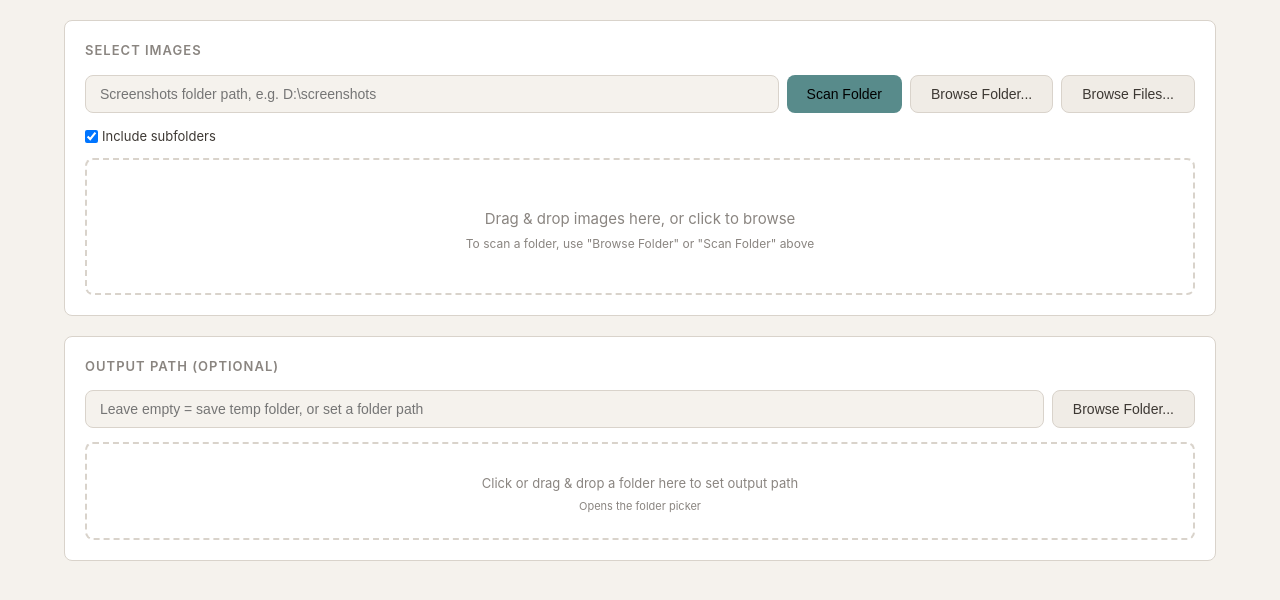
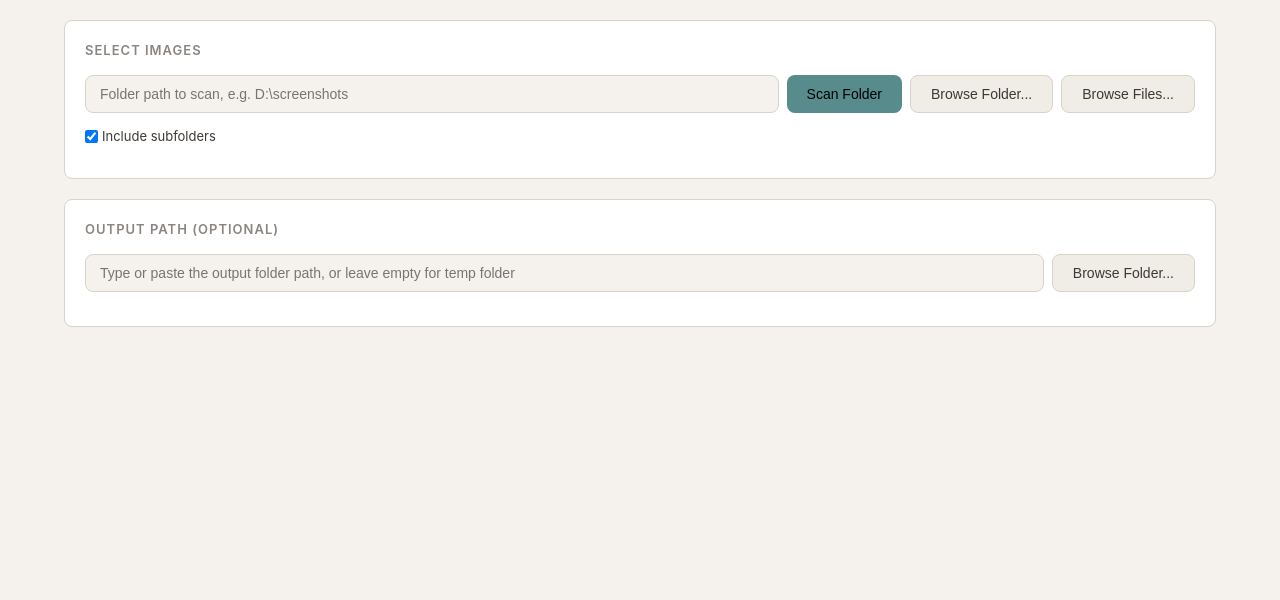
Before and after one commit to aREversez/image-optimizer, a FastAPI app: page / in a window 1280 px wide. Shown: the part 63-663 px from the top of the page. Run offline with FastAPI, Linux system fonts and the light colour scheme; some libraries are stand-ins or nearby versions.

Commit message:
feat: set input directory path during file upload and update UI placeholders for clarity

```diff
--- a/app/main.py
+++ b/app/main.py
@@ -213,6 +213,7 @@ async def upload_files(files: List[UploadFile] = File(...)):
     ws = state.new_workspace()
     upload_dir = ws / "uploads"
     upload_dir.mkdir(parents=True, exist_ok=True)
+    state.input_dir = str(upload_dir.resolve())
 
     result_files = []
     for idx, f in enumerate(files):
--- a/app/templates/index.html
+++ b/app/templates/index.html
@@ -94,16 +94,10 @@ header h1 span { color: var(--accent); }
   padding: 40px; text-align: center; color: var(--text2); cursor: pointer;
   transition: all .2s;
 }
-.drop-zone:hover, .drop-zone.drag-over { border-color: var(--accent); background: rgba(79,195,247,.05); }
+.drop-zone:hover { border-color: var(--accent); background: rgba(79,195,247,.05); }
 .drop-zone-icon { font-size: 36px; margin-bottom: 8px; }
 .drop-zone-text { font-size: 15px; }
 .drop-zone-hint { font-size: 12px; margin-top: 4px; }
-/* Output Path drop-zone: same visual language as the main drop-zone, just a
-   little more compact since it's an optional/secondary action. */
-.drop-zone-compact { padding: 24px; }
-.drop-zone-compact .drop-zone-icon { font-size: 26px; margin-bottom: 6px; }
-.drop-zone-compact .drop-zone-text { font-size: 13px; }
-.drop-zone-compact .drop-zone-hint { font-size: 11px; }
 
 /* Config */
 .config-grid { display: flex; gap: 24px; flex-wrap: wrap; }
@@ -251,7 +245,7 @@ header h1 span { color: var(--accent); }
   <div class="card" id="input-section">
     <div class="card-title">Select Images</div>
     <div class="input-row">
-      <input type="text" id="dir-path" placeholder="Screenshots folder path, e.g. D:\screenshots" />
+      <input type="text" id="dir-path" placeholder="Folder path to scan, e.g. D:\screenshots" />
       <button class="btn btn-primary" id="scan-btn">Scan Folder</button>
       <button class="btn btn-secondary" id="browse-folder-btn">Browse Folder...</button>
       <button class="btn btn-secondary" id="browse-files-btn">Browse Files...</button>
@@ -261,25 +255,16 @@ header h1 span { color: var(--accent); }
         <input type="checkbox" id="recursive-scan" checked /> Include subfolders
       </label>
     </div>
-    <div class="drop-zone" id="drop-zone">
-      <div class="drop-zone-icon"></div>
-      <div class="drop-zone-text">Drag & drop images here, or click to browse</div>
-      <div class="drop-zone-hint">To scan a folder, use "Browse Folder" or "Scan Folder" above</div>
-    </div>
     <input type="file" id="file-input" accept="image/png,image/jpeg,image/bmp" multiple style="display:none" />
+    <input type="file" id="folder-input" webkitdirectory style="display:none" />
   </div>
 
   <!-- Output Path -->
   <div class="card" id="output-section">
     <div class="card-title">Output Path (optional)</div>
     <div class="input-row">
-      <input type="text" id="output-dir" placeholder="Leave empty = save temp folder, or set a folder path" />
+      <input type="text" id="output-dir" placeholder="Type or paste the output folder path, or leave empty for temp folder" />
       <button class="btn btn-secondary" id="output-browse-btn">Browse Folder...</button>
-    </div>
-    <div class="drop-zone drop-zone-compact" id="output-drop-zone">
-      <div class="drop-zone-icon"></div>
-      <div class="drop-zone-text">Click or drag & drop a folder here to set output path</div>
-      <div class="drop-zone-hint">Opens the folder picker</div>
     </div>
   </div>
 
@@ -401,11 +386,9 @@ const STATE = {
 const $ = id => document.getElementById(id);
 const dirPath = $('dir-path'),
       scanBtn = $('scan-btn'),
-      dropZone = $('drop-zone'),
       fileInput = $('file-input'),
       outputDir = $('output-dir'),
       outputBrowseBtn = $('output-browse-btn'),
-      outputDropZone = $('output-drop-zone'),
       fileGrid = $('file-grid'),
       fileStatsText = $('file-stats-text'),
       selectAll = $('select-all'),
@@ -438,16 +421,6 @@ function fmtSize(bytes) {
   return (bytes / 1048576).toFixed(2) + ' MB';
 }
 
-function showNotice(msg, type) {
-  const el = document.createElement('div');
-  el.style.cssText = 'position:fixed;bottom:24px;left:50%;transform:translateX(-50%);padding:10px 20px;border-radius:8px;font-size:14px;z-index:9999;box-shadow:0 4px 20px rgba(0,0,0,.15);transition:opacity .3s;max-width:90%';
-  el.style.background = type === 'info' ? '#588b8b' : type === 'err' ? '#c96b6b' : '#3d3833';
-  el.style.color = '#fff';
-  el.textContent = msg;
-  document.body.appendChild(el);
-  setTimeout(() => { el.style.opacity = '0'; setTimeout(() => el.remove(), 300); }, 4000);
-}
-
 // Health check
 async function checkHealth() {
   try {
@@ -470,9 +443,7 @@ async function checkHealth() {
 }
 
 // Scan directory
-scanBtn.addEventListener('click', async () => {
-  const path = dirPath.value.trim();
-  if (!path) { showNotice('Please enter a folder path', 'err'); return; }
+async function scanPath(path) {
   const recursive = $('recursive-scan').checked;
   scanBtn.disabled = true;
   scanBtn.textContent = 'Scanning...';
@@ -494,9 +465,58 @@ scanBtn.addEventListener('click', async () => {
     scanBtn.disabled = false;
     scanBtn.textContent = 'Scan Folder';
   }
+}
+
+scanBtn.addEventListener('click', () => {
+  const path = dirPath.value.trim();
+  if (!path) { showNotice('Please enter a folder path', 'err'); return; }
+  scanPath(path);
+});
+
+// Opens the OS native folder picker via the server (tkinter on Windows).
+// The browser doesn't expose real filesystem paths for security, so we
+// can't use webkitdirectory for output path — the server-side dialog is
+// the only reliable way to get a real writable path. The dialog shows
+// Python's icon (not Chrome's) because it's a server-side window.
+async function pickFolder() {
+  const r = await fetch('/api/browse-folder');
+  const d = await r.json();
+  return d.path || '';
+}
+
+// Output path: text field is the source of truth; the server-side picker
+// fills it in. No webkitdirectory here — the browser can't give us the
+// real path we need to write files to.
+outputBrowseBtn.addEventListener('click', async () => {
+  outputBrowseBtn.disabled = true;
+  outputBrowseBtn.textContent = 'Selecting...';
+  try {
+    const path = await pickFolder();
+    if (path) outputDir.value = path;
+    // No path = user cancelled; do nothing.
+  } catch(e) {
+    // ignore — user can still type a path manually
+  } finally {
+    outputBrowseBtn.disabled = false;
+    outputBrowseBtn.textContent = 'Browse Folder...';
+  }
 });
 
 // File input via browse button
+// Browse Folder: uses the browser's native webkitdirectory picker (Chrome
+// icon). The browser doesn't expose the real filesystem path, so dirPath
+// stays empty — the files still load and work. For path-based operations
+// (e.g. re-scanning), use "Scan Folder" with a manually typed path.
+const browseFolderBtn = $('browse-folder-btn');
+const folderInput = $('folder-input');
+browseFolderBtn.addEventListener('click', () => folderInput.click());
+folderInput.addEventListener('change', async (e) => {
+  const files = e.target.files;
+  if (!files.length) return;
+  showNotice(`Loading ${files.length} file(s) from selected folder...`, 'info');
+  await uploadFiles(files);
+});
+
 $('browse-files-btn').addEventListener('click', () => fileInput.click());
 fileInput.addEventListener('change', async (e) => {
   const files = e.target.files;
@@ -504,89 +524,10 @@ fileInput.addEventListener('change', async (e) => {
   await uploadFiles(files);
 });
 
-// Folder browser — uses server-side tkinter dialog to avoid browser warning
-$('browse-folder-btn').addEventListener('click', async () => {
-  try {
-    $('browse-folder-btn').disabled = true;
-    $('browse-folder-btn').textContent = 'Selecting...';
-    const r = await fetch('/api/browse-folder');
-    const d = await r.json();
-    if (d.path) {
-      dirPath.value = d.path;
-      scanBtn.click();
-    }
-  } catch(e) {
-    showNotice('Browse failed: ' + e.message, 'err');
-  } finally {
-    $('browse-folder-btn').disabled = false;
-    $('browse-folder-btn').textContent = 'Browse Folder...';
-  }
-});
-
-// Output path browse button
-outputBrowseBtn.addEventListener('click', async () => {
-  try {
-    outputBrowseBtn.disabled = true;
-    outputBrowseBtn.textContent = 'Selecting...';
-    const r = await fetch('/api/browse-folder');
-    const d = await r.json();
-    if (d.path) outputDir.value = d.path;
-  } catch(e) {
-    // fallback: ignore
-  } finally {
-    outputBrowseBtn.disabled = false;
-    outputBrowseBtn.textContent = 'Browse Folder...';
-  }
-});
-
-// Output path click & drag & drop
-outputDropZone.addEventListener('click', () => outputBrowseBtn.click());
-outputDropZone.addEventListener('dragover', (e) => {
-  e.preventDefault();
-  e.stopPropagation();
-  outputDropZone.classList.add('drag-over');
-});
-outputDropZone.addEventListener('dragleave', () => {
-  outputDropZone.classList.remove('drag-over');
-});
-outputDropZone.addEventListener('drop', (e) => {
-  e.preventDefault();
-  e.stopPropagation();
-  outputDropZone.classList.remove('drag-over');
-  const dt = e.dataTransfer;
-  if (dt.items && Array.from(dt.items).some(i => i.webkitGetAsEntry && i.webkitGetAsEntry().isDirectory)) {
-    showNotice('Opening folder picker...', 'info');
-  }
-  outputBrowseBtn.click();
-});
-
-// Drag & drop
-dropZone.addEventListener('click', () => fileInput.click());
-dropZone.addEventListener('dragover', (e) => { e.preventDefault(); e.stopPropagation(); dropZone.classList.add('drag-over'); });
-dropZone.addEventListener('dragleave', () => dropZone.classList.remove('drag-over'));
-dropZone.addEventListener('drop', async (e) => {
-  e.preventDefault();
-  e.stopPropagation();
-  dropZone.classList.remove('drag-over');
-  const files = e.dataTransfer.files;
-  if (files.length) await uploadFiles(files);
-});
-
-// dropZone's original markup, so the "Uploading..." status can be restored
-// afterwards instead of permanently replacing the drag-and-drop prompt.
-const dropZoneOriginalHTML = dropZone.innerHTML;
-
-function setDropZoneUploading(count) {
-  dropZone.innerHTML = `<div class="drop-zone-text">Uploading ${count} file${count === 1 ? '' : 's'}... please wait</div>`;
-}
-function resetDropZone() {
-  dropZone.innerHTML = dropZoneOriginalHTML;
-}
-
 async function uploadFiles(files) {
   const formData = new FormData();
   for (const f of files) formData.append('files', f);
-  setDropZoneUploading(files.length);
+
   try {
     const r = await fetch('/api/upload', { method: 'POST', body: formData });
     const d = await r.json();
@@ -596,14 +537,7 @@ async function uploadFiles(files) {
     renderFiles();
     showConfigSection();
   } catch(e) {
-    const isFolder = files.length > 0 && files[0].webkitRelativePath;
-    if (isFolder) {
-      showNotice('Folder upload not supported in your browser. Use "Browse Folder" button instead.', 'info');
-    } else {
-      showNotice('Upload failed: ' + e.message, 'err');
-    }
-  } finally {
-    resetDropZone();
+    showNotice('Upload failed: ' + e.message, 'err');
   }
 }
 
```
